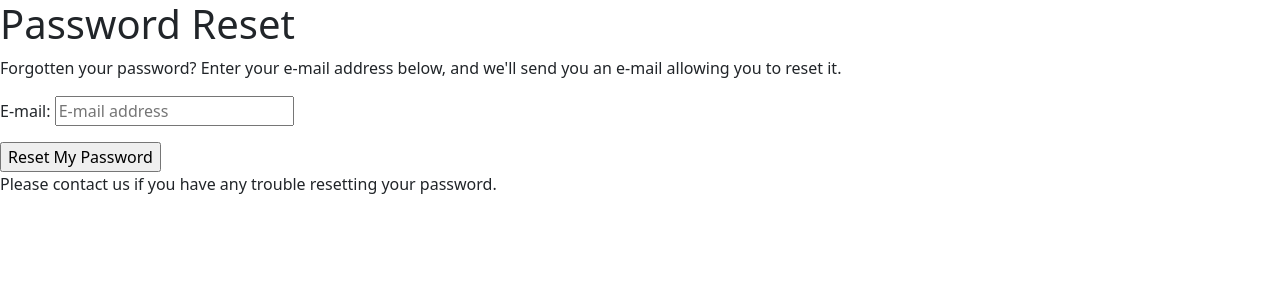
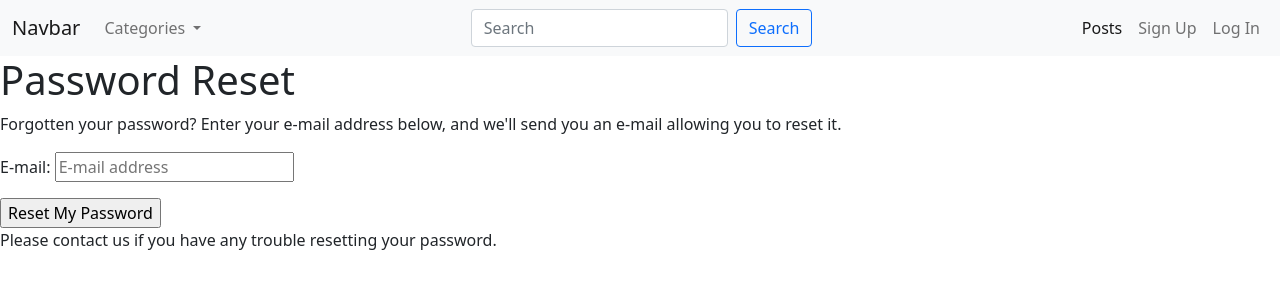
Before and after one commit to shaneoh10/content-flow-ms4, a Django app: page /accounts/password/reset/ in a window 1280 px wide. Shown: the top 300 px of the page. Run offline with Django 3.2, Linux system fonts and the light colour scheme.

Commit message:
feat: Add navbar to base template

```diff
--- a/home/templates/home/index.html
+++ b/home/templates/home/index.html
@@ -2,5 +2,5 @@
 {% load static %}
 
 {% block content %}
-    <h1 class="text-center">Success!!!</h1>
+    <h1 class="text-center mt-5">Success!!!</h1>
 {% endblock %}
--- a/templates/base.html
+++ b/templates/base.html
@@ -37,6 +37,52 @@
 
 <body>
 
+    <nav class="navbar navbar-expand-lg navbar-light bg-light">
+        <div class="container-fluid">
+            <a class="navbar-brand" href="#">Navbar</a>
+            <button class="navbar-toggler" type="button" data-bs-toggle="collapse"
+                data-bs-target="#navbarSupportedContent" aria-controls="navbarSupportedContent" aria-expanded="false"
+                aria-label="Toggle navigation">
+                <span class="navbar-toggler-icon"></span>
+            </button>
+            <div class="collapse navbar-collapse" id="navbarSupportedContent">
+                <ul class="navbar-nav mr-auto mb-2 mb-lg-0">
+                    <li class="nav-item dropdown">
+                        <a class="nav-link dropdown-toggle" href="#" role="button" data-bs-toggle="dropdown"
+                            aria-expanded="false">
+                            Categories
+                        </a>
+                        <ul class="dropdown-menu" style="max-height: 200px; overflow-y: scroll;">
+                            <li><a class="dropdown-item" href="#">Another action</a></li>
+                            <li><a class="dropdown-item" href="#">Another action</a></li>
+                            <li><a class="dropdown-item" href="#">Another action</a></li>
+                            <li><a class="dropdown-item" href="#">Another action</a></li>
+                            <li><a class="dropdown-item" href="#">Another action</a></li>
+                            <li><a class="dropdown-item" href="#">Another action</a></li>
+                            <li><a class="dropdown-item" href="#">Another action</a></li>
+                        </ul>
+                    </li>
+                </ul>
+                <form class="d-flex mx-auto">
+                    <input class="form-control me-2" type="search" placeholder="Search" aria-label="Search">
+                    <button class="btn btn-outline-primary" type="submit">Search</button>
+                </form>
+                <ul class="navbar-nav ml-auto mb-2 mb-lg-0">
+                    <li class="nav-item">
+                        <a class="nav-link active" href="#">Posts</a>
+                    </li>
+                    <li class="nav-item">
+                        <a class="nav-link" href="#">Sign Up</a>
+                    </li>
+                    <li class="nav-item">
+                        <a class="nav-link" href="#">Log In</a>
+                    </li>
+                </ul>
+            </div>
+        </div>
+    </nav>
+
+
     {% if messages %}
         <div class="message-container"></div>
     {% endif %}
```
